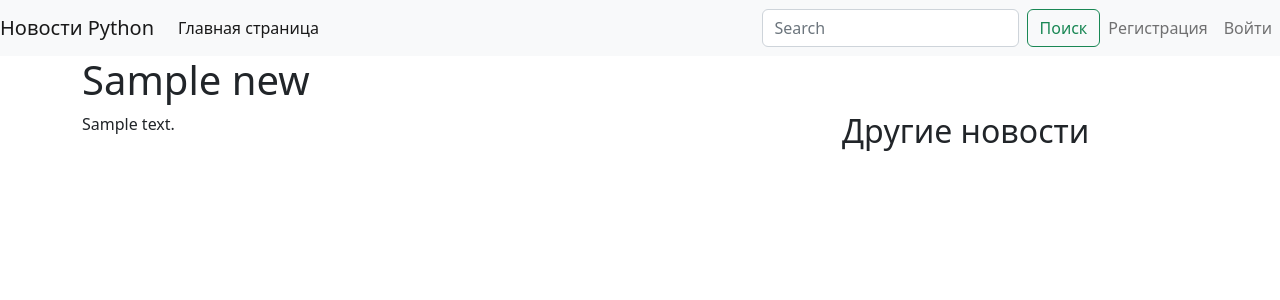
After one commit to denis-meshcheryakov/learn_python_web, a Flask app: page /news/1 in a window 1280 px wide. The commit adds this page. Shown: the top 300 px of the page. Run offline with Flask 3, Linux system fonts and the light colour scheme; tables that the repository leaves empty hold one stand-in row (values such as "Sample post"); some libraries are stand-ins or nearby versions.

Commit message:
обработка страницы статей на сайте

```diff
--- a/webapp/news/views.py
+++ b/webapp/news/views.py
@@ -1,4 +1,4 @@
-from flask import Blueprint, current_app,render_template
+from flask import abort, Blueprint, current_app,render_template
 
 from webapp.news.models import News
 from webapp.weather import waether_by_city
@@ -9,5 +9,12 @@
 def index():
     title = 'Новости Python'
     weather = waether_by_city(current_app.config['WEATHER_DEFAULT_CITY'])
-    news_list = News.query.order_by(News.published.desc()).all()
+    news_list = News.query.filter(News.text.isnot(None)).order_by(News.published.desc()).all()
     return render_template('news/index.html', page_title=title,weather=weather, news_list=news_list)
+
+@blueprint.route('/news/<int:news_id>')
+def single_news(news_id):
+    my_news = News.query.filter(News.id == news_id).first()
+    if not my_news:
+        abort(404)
+    return render_template('news/single_news.html', page_title=my_news.title, news=my_news)
--- /dev/null
+++ b/webapp/static/style.css
@@ -0,0 +1,3 @@
+.news-content img {
+    max-width: 100%;
+}
--- a/webapp/templates/base.html
+++ b/webapp/templates/base.html
@@ -5,6 +5,13 @@
     <meta name="viewport" content="width=device-width, initial-scale=1">
     <title>{{ page_title }}</title>
     <link href="https://cdn.jsdelivr.net/npm/bootstrap@5.2.2/dist/css/bootstrap.min.css" rel="stylesheet" integrity="sha384-Zenh87qX5JnK2Jl0vWa8Ck2rdkQ2Bzep5IDxbcnCeuOxjzrPF/et3URy9Bv1WTRi" crossorigin="anonymous">
+    <link rel="stylesheet"
+      href="//cdnjs.cloudflare.com/ajax/libs/highlight.js/9.13.1/styles/atom-one-dark.min.css">
+    <script
+    src="//cdnjs.cloudflare.com/ajax/libs/highlight.js/9.13.1/highlight.min.js">
+    </script>
+    <script>hljs.initHighlightingOnLoad();</script>
+    <link rel="stylesheet" href="{{ url_for('static', filename='style.css') }}">
   </head>
   <body>
     {% include 'menu.html' %}
--- a/webapp/templates/news/index.html
+++ b/webapp/templates/news/index.html
@@ -14,7 +14,7 @@
     {% endwith %}
     <h2>Новости</h2>
     {% for news in news_list %}
-    <h3><a href="{{ news.url }}">{{ news.title }}</a></h3>
+    <h3><a href="{{ url_for('news.single_news', news_id=news.id) }}">{{ news.title }}</a></h3>
     <p>{{ news.published.strftime('%d.%m.%Y') }}</p>
     <hr />
     {% endfor %}
--- /dev/null
+++ b/webapp/templates/news/single_news.html
@@ -0,0 +1,12 @@
+{% extends "base.html" %}
+
+{% block content %}
+  <div class="row">
+  <div class="col-8 news-content">
+    {{ news.text|safe }}
+  </div>
+  <div class="col-4">
+      <h2>Другие новости</h2>
+  </div>
+  </div>
+{% endblock %}
```
